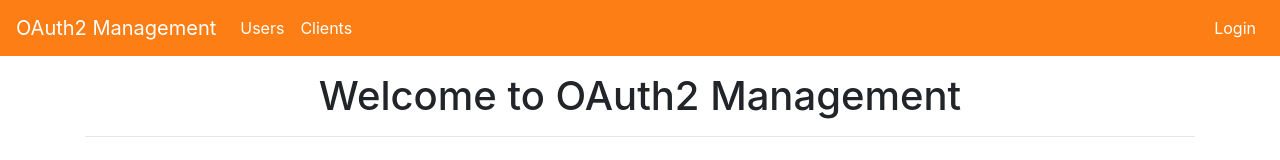
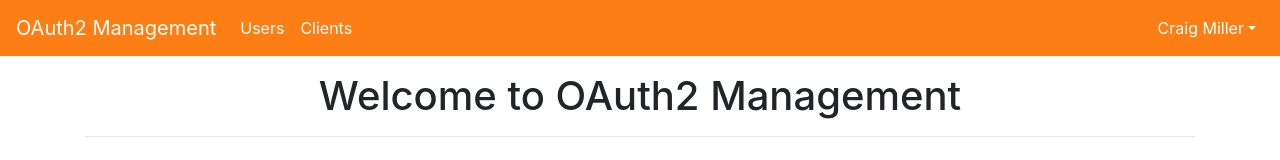
Before and after one commit to craigmiller160/auth-management-ui-vue, a Vue app: page / in a window 1280 px wide. Shown: the top 160 px of the page. Built offline with nearby package versions, Linux system fonts and the light colour scheme.

Commit message:
Made the login button and dropdown dynamic

```diff
--- a/src/components/Navbar.vue
+++ b/src/components/Navbar.vue
@@ -14,8 +14,16 @@
         </li>
       </ul>
       <ul class="navbar-nav">
-        <li class="nav-item">
+        <li class="nav-item" v-if="!auth.userData">
           <a href="/api/authcode/login" class="nav-link">Login</a>
+        </li>
+        <li class="nav-item dropdown" v-if="auth.userData">
+          <a @click="toggleDropdown" class="nav-link dropdown-toggle">
+            {{ auth.userData.firstName }} {{ auth.userData.lastName }}
+          </a>
+          <div :class="dropdownClasses">
+            <a class="dropdown-item">Logout</a>
+          </div>
         </li>
       </ul>
     </div>
@@ -23,11 +31,32 @@
 </template>
 
 <script>
+  import { ref, computed } from 'vue';
+  import { useStore } from 'vuex';
+
+  // TODO need to implement logout behavior
 
   export default {
     name: 'Navbar',
     setup() {
+      const store = useStore();
+      const showDropdown = ref(false);
 
+      const dropdownClasses = computed(() => {
+        const show = showDropdown.value ? 'show' : '';
+        return `dropdown-menu ${show}`;
+      });
+
+      const toggleDropdown = () => {
+        showDropdown.value = !showDropdown.value;
+      };
+
+      return {
+        auth: store.state.auth,
+        showDropdown,
+        toggleDropdown,
+        dropdownClasses
+      };
     }
   };
 </script>
@@ -45,6 +74,10 @@
 
       .nav-link {
         color: $white;
+
+        &.dropdown-toggle {
+          cursor: pointer;
+        }
       }
     }
   }
```
